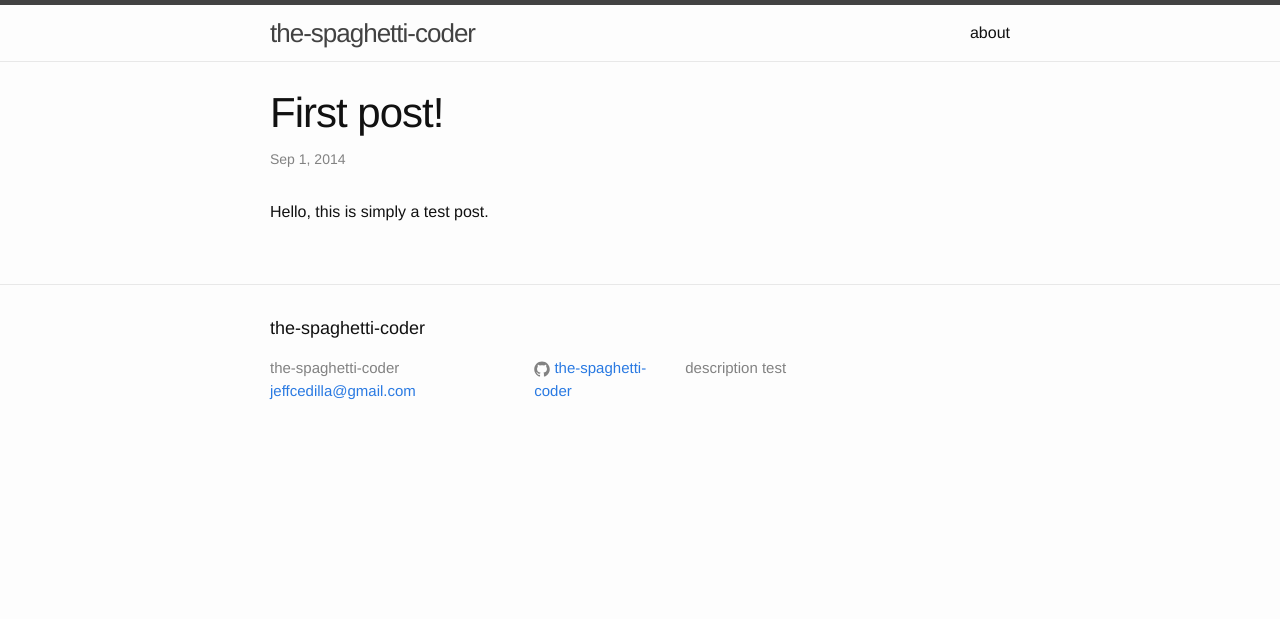
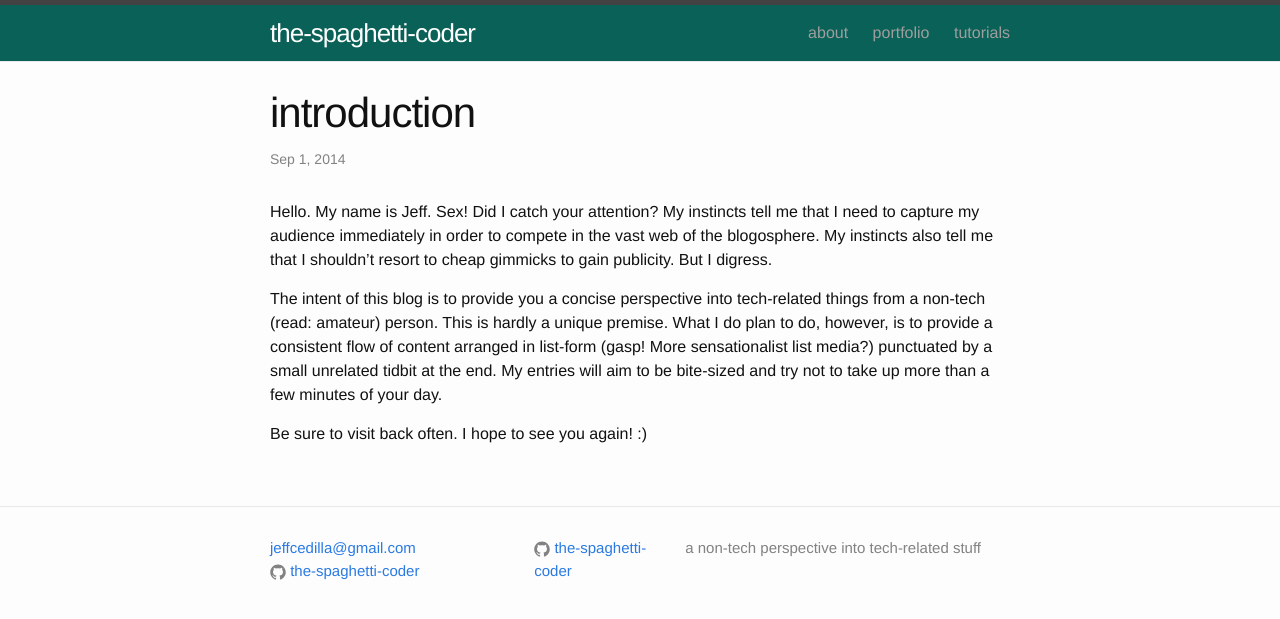
Before and after one commit to the-spaghetti-coder/the-spaghetti-coder.github.io, a Jekyll site: the page built from _posts/2014-09-01-first-post-test.markdown, in a window 1280 px wide. Shown: the top 619 px of the page. Built offline with Jekyll 4.4.1, drawn with Linux system fonts in a browser that asks for light colours.

Commit message:
Tons of css changes!

```diff
--- a/_config.yml
+++ b/_config.yml
@@ -1,7 +1,7 @@
 # Site settings
 title: the-spaghetti-coder
 email: jeffcedilla@gmail.com
-description: description test
+description: a non-tech perspective into tech-related stuff
 baseurl: "" # the subpath of your site, e.g. /blog/
 url: "http://yourdomain.com" # the base hostname & protocol for your site
 github_username:  the-spaghetti-coder
--- a/_includes/footer.html
+++ b/_includes/footer.html
@@ -2,13 +2,24 @@
 
   <div class="wrapper">
 
-    <h2 class="footer-heading">{{ site.title }}</h2>
 
     <div class="footer-col-wrapper">
       <div class="footer-col  footer-col-1">
         <ul class="contact-list">
-          <li>{{ site.title }}</li>
           <li><a href="mailto:{{ site.email }}">{{ site.email }}</a></li>
+	  {% if site.github_username %}
+          <li>
+            <a href="https://github.com/{{ site.github_username }}">
+              <span class="icon  icon--github">
+                <svg viewBox="0 0 16 16">
+                  <path fill="#828282" d="M7.999,0.431c-4.285,0-7.76,3.474-7.76,7.761 c0,3.428,2.223,6.337,5.307,7.363c0.388,0.071,0.53-0.168,0.53-0.374c0-0.184-0.007-0.672-0.01-1.32 c-2.159,0.469-2.614-1.04-2.614-1.04c-0.353-0.896-0.862-1.135-0.862-1.135c-0.705-0.481,0.053-0.472,0.053-0.472 c0.779,0.055,1.189,0.8,1.189,0.8c0.692,1.186,1.816,0.843,2.258,0.645c0.071-0.502,0.271-0.843,0.493-1.037 C4.86,11.425,3.049,10.76,3.049,7.786c0-0.847,0.302-1.54,0.799-2.082C3.768,5.507,3.501,4.718,3.924,3.65 c0,0,0.652-0.209,2.134,0.796C6.677,4.273,7.34,4.187,8,4.184c0.659,0.003,1.323,0.089,1.943,0.261 c1.482-1.004,2.132-0.796,2.132-0.796c0.423,1.068,0.157,1.857,0.077,2.054c0.497,0.542,0.798,1.235,0.798,2.082 c0,2.981-1.814,3.637-3.543,3.829c0.279,0.24,0.527,0.713,0.527,1.437c0,1.037-0.01,1.874-0.01,2.129 c0,0.208,0.14,0.449,0.534,0.373c3.081-1.028,5.302-3.935,5.302-7.362C15.76,3.906,12.285,0.431,7.999,0.431z"/>
+                </svg>
+              </span>
+
+              <span class="username">{{ site.github_username }}</span>
+            </a>
+          </li>
+          {% endif %}
         </ul>
       </div>
 
--- a/_posts/2014-09-01-first-post-test.markdown
+++ b/_posts/2014-09-01-first-post-test.markdown
@@ -1,7 +1,13 @@
 ---
 layout: post
-title: First post!
+title: introduction
 
 ---
 
-Hello, this is simply a test post.
+Hello. My name is Jeff.
+Sex!
+Did I catch your attention?  My instincts tell me that I need to capture my audience immediately in order to compete in the vast web of the blogosphere. My instincts also tell me that I shouldn’t resort to cheap gimmicks to gain publicity. But I digress.
+
+The intent of this blog is to provide you a concise perspective into tech-related things from a non-tech (read: amateur) person. This is hardly a unique premise. What I do plan to do, however, is to provide a consistent flow of content arranged in list-form (gasp! More sensationalist list media?) punctuated by a small unrelated tidbit at the end. My entries will aim to be bite-sized and try not to take up more than a few minutes of your day.
+
+Be sure to visit back often. I hope to see you again! :)
--- a/css/main.scss
+++ b/css/main.scss
@@ -6,6 +6,21 @@
 
 
 // Our variables
+.site-header {
+	background-color: #0A6157;
+	color: #FFFFFF;
+}
+
+a.site-title:link {color: #FFFFFF;}
+a.site-title:active {color: #FFFFFF;}
+a.site-title:visited {color: #FFFFFF;}
+a.site-title:hover {color: #FFFFFF;}
+
+a.page-link:link {color: #9E9E9E;}
+a.page-link:active {color: #9E9E9E;}
+a.page-link:visited {color: #9E9E9E;}
+a.page-link:hover {color: #9E9E9E;}
+
 $base-font-family: Helvetica, Arial, sans-serif;
 $base-font-size:   16px;
 $small-font-size:  $base-font-size * 0.875;
@@ -23,7 +38,6 @@ $grey-color-dark:  darken($grey-color, 25%);
 
 $on-palm:          600px;
 $on-laptop:        800px;
-
 
 
 // Using media queries with like this:
--- a/index.html
+++ b/index.html
@@ -4,7 +4,7 @@ layout: default
 
 <div class="home">
 
-  <h1 class="page-heading">Posts</h1>
+  <h1 class="page-heading">Recent Posts</h1>
 
   <ul class="post-list">
     {% for post in site.posts %}
```
Also changed, not shown: portfolio.md (added, +6 -0 lines), tutorials.md (added, +6 -0 lines).
